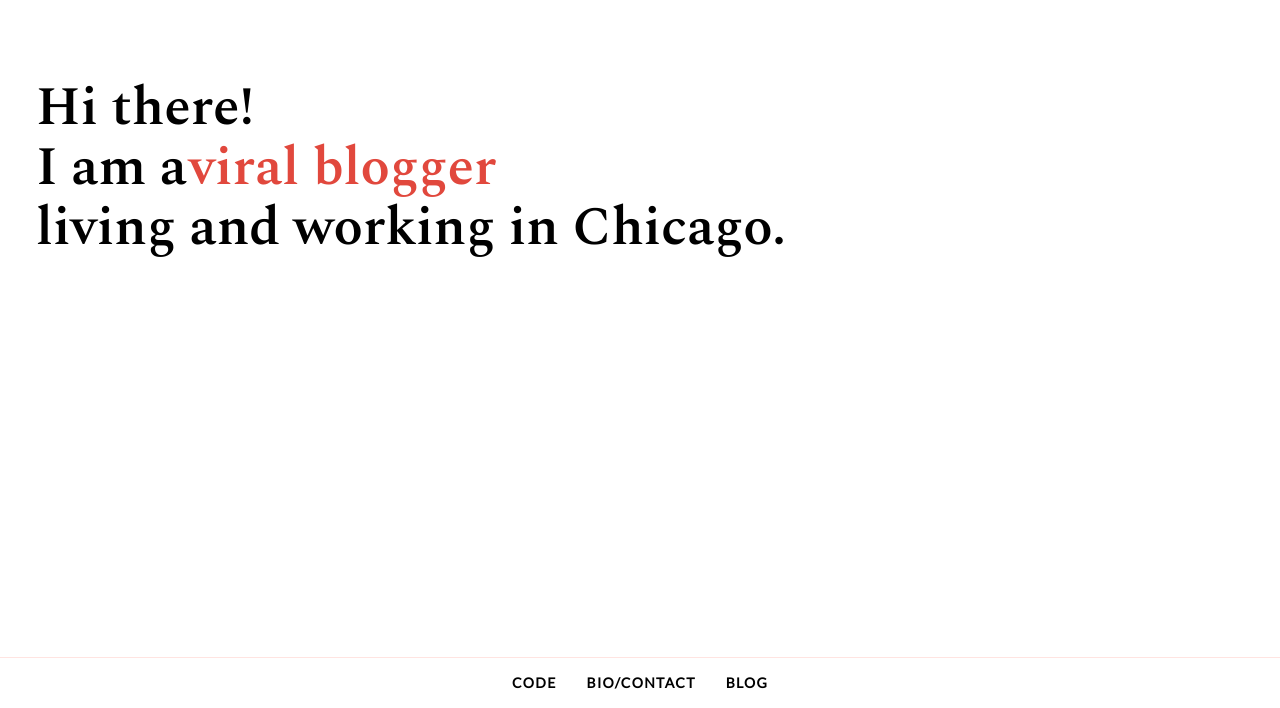
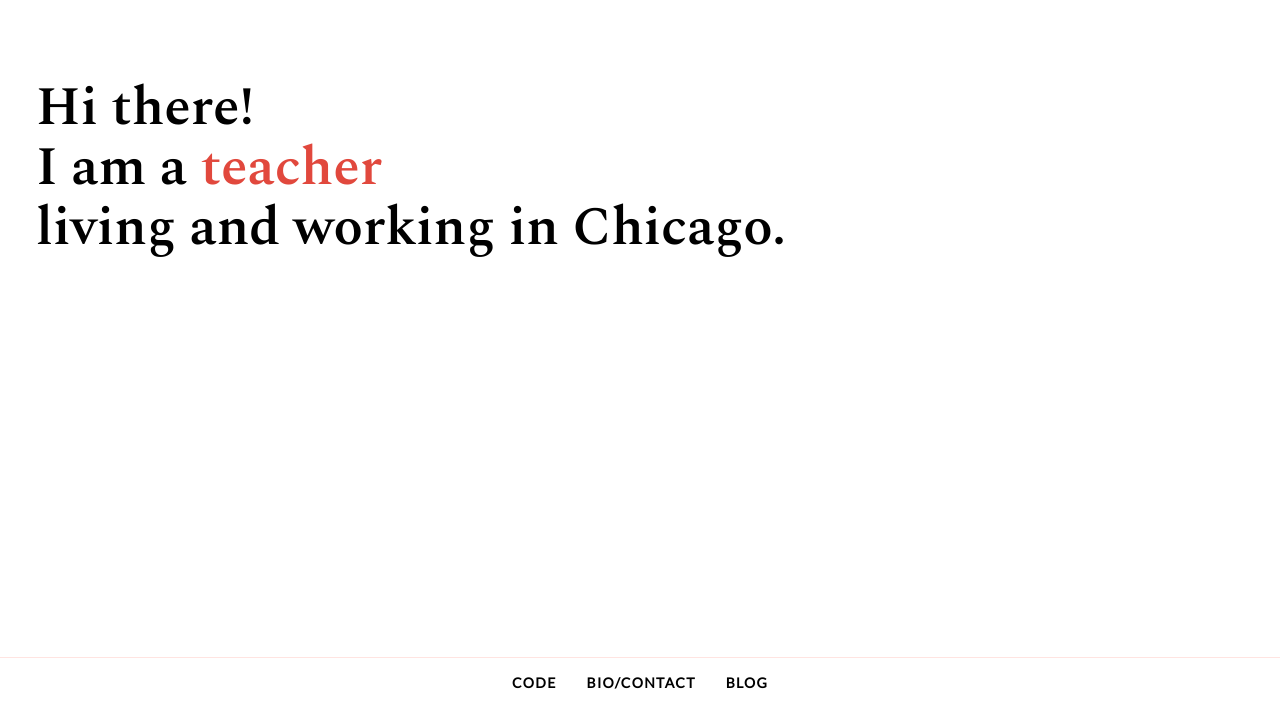
Before and after one commit to mstorino/portfolio, a React app: page / in a window 1280 px wide. Shown: the part 92-800 px from the top of the page. Built offline with nearby package versions, Linux system fonts and the light colour scheme.

Commit message:
update roles

```diff
--- a/assets/css/style2.css
+++ b/assets/css/style2.css
@@ -471,16 +471,11 @@ ul.aboutLinks li:hover{
 	text-transform: none;
 }
 
+.role {
+	padding-right: 12px;
+}
 
-
-.unicorn {
-/*   display: block; */
-/*   width: 60px;
-  height: 60px;
-  border-radius: 50%;
-  background-color: #ffe4e1; */
-
-/*   box-shadow: inset -5px -5px 5px rgba(0,0,0,.6), 15px 15px 2px rgba(0,0,0,.04); */
+/*.unicorn {
   position: absolute;
   -webkit-animation: moveX 12.10s linear 0s infinite alternate, moveY 12.8s linear 0s infinite alternate;
   -moz-animation: moveX 12.10s linear 0s infinite alternate, moveY 12.8s linear 0s infinite alternate;
@@ -512,3 +507,7 @@ ul.aboutLinks li:hover{
 @keyframes moveY {
   from { top: 0; } to { top: 240px; }
 }
+
+
+
+*/
--- a/src/components/home.js
+++ b/src/components/home.js
@@ -4,36 +4,6 @@ import TopNav from './top-nav';
 import BottomNav from './bottom-nav';
 
 export default class Home extends Component {
-
-
-
-
-  // componentDidMount() {
-  //   this.state = {
-  //     color:'pink'
-  //   }
-  //   window.addEventListener('mousedown', this.pageHover, false);
-  // }
-
-  // pageHover(e) {
-  //   if (this.onMouseOver) {
-  //       return;
-  //   }
-
-  // this.setState({
-  //       color: 'blue'
-  //   });
-  // }
-
-  // mouseOverHandler() {
-  //     this.mouseOver = true;
-  // }
-
-  // mouseLeaveHandler() {
-  //     this.mouseLeave = false;
-  // }
-
-
 
   render() {
     return (
@@ -48,11 +18,11 @@ export default class Home extends Component {
 
 		        <span>Hi there!</span>
 		        <br/>
-		        <span> I am a </span>
+		        <span className="role">I am a</span>
 		        <div className="rw-words rw-words-1">
 		          <span>developer</span>
+              <span>teacher</span>
 		          <span>viral blogger</span>
-		          <span>designer</span>
 		          <span>lawyer</span>
 		          <span>mom</span>
 		        </div>
@@ -64,9 +34,6 @@ export default class Home extends Component {
 		  </div>
 		</section>
 
-
-
-
       	<BottomNav
           pageHover={this.pageHover}
 
```
